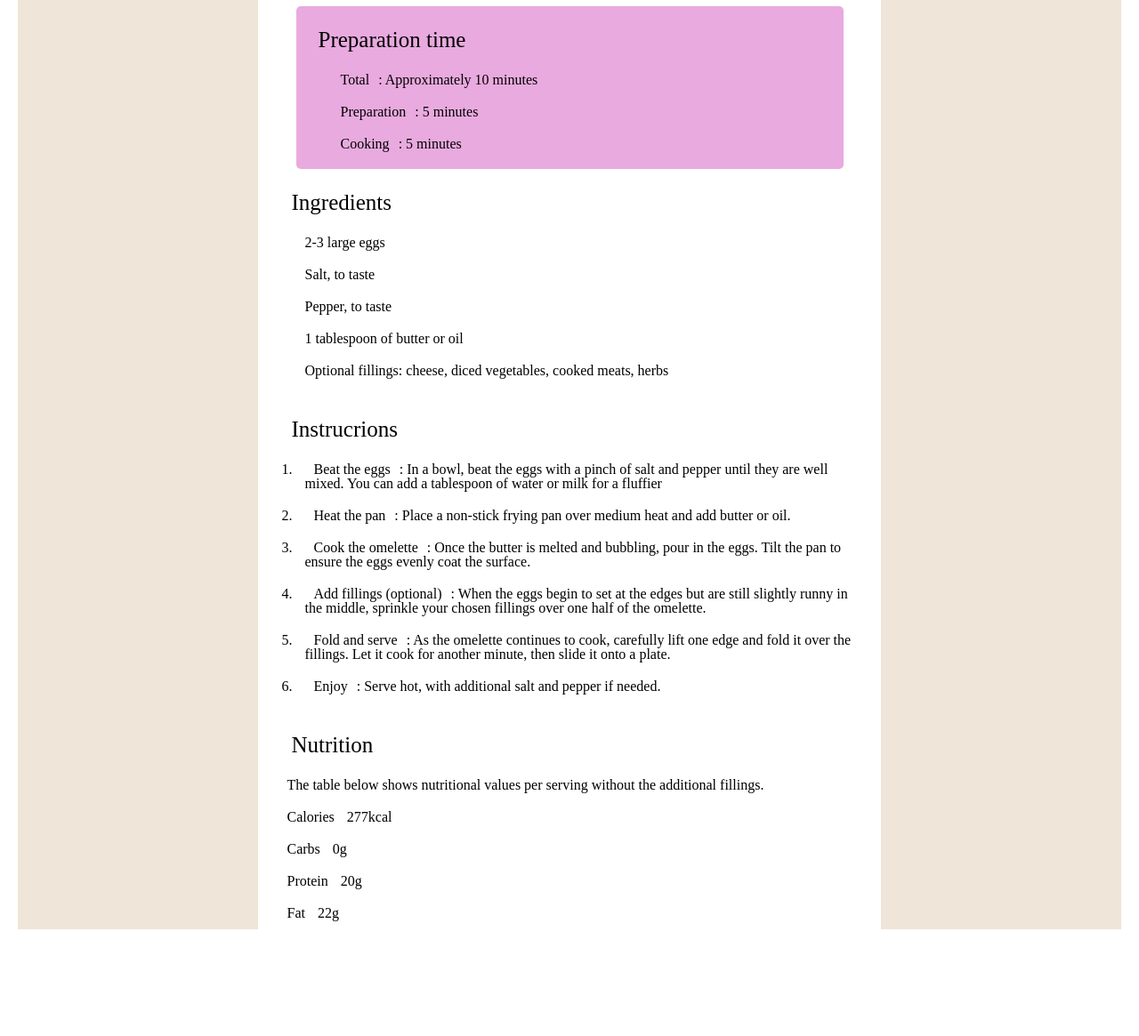
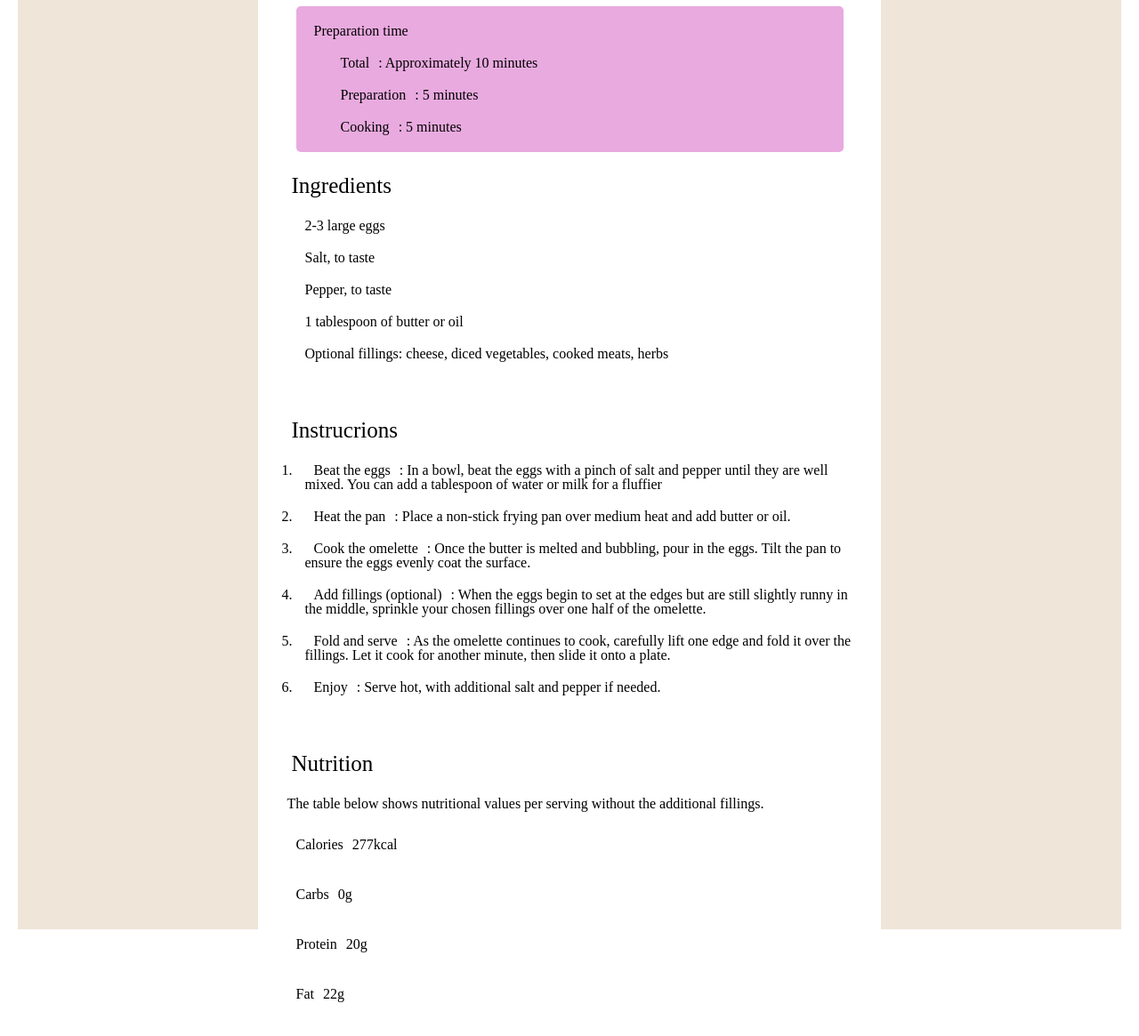
Before and after one commit to MxxPxn/recipe_page, a plain HTML site: page index.html in a window 1280 px wide. Shown: the part 495-1660 px from the top of the page at 89% size. Before the commit the page ends 1570 px from the top, so only its background shows below. Drawn offline with Linux system fonts and the light colour scheme.

Commit message:
just some changes

```diff
--- a/index.html
+++ b/index.html
@@ -28,7 +28,7 @@
                 </section>
 
                 <section class="content__preptime">
-                    <h2>Preparation time</h2>
+                    <h3>Preparation time</h3>
                     <ul class="content-list">
                         <li><span>Total</span>: Approximately 10 minutes</li>
                         <li><span>Preparation</span>: 5 minutes</li>
@@ -46,6 +46,7 @@
                         <li>Optional fillings: cheese, diced vegetables, cooked meats, herbs</li>
                     </ul>
                 </section>
+                <div class="content__divider"></div>
 
                 <section class="content__instruction">
                     <h2>Instrucrions</h2>
@@ -58,14 +59,21 @@
                         <li><span>Enjoy</span>: Serve hot, with additional salt and pepper if needed.</li>
                     </ol>
                 </section>
+                <div class="content__divider"></div>
 
                 <section class="content__nutrition">
                     <h2>Nutrition</h2>
                     <p>The table below shows nutritional values per serving without the additional fillings.</p>
-                    <p>Calories <span>277kcal</span></p>
-                    <p>Carbs <span>0g</span></p>
-                    <p>Protein <span>20g</span></p>
-                    <p>Fat <span>22g</span></p>
+
+                    <div class="nutrition-info">
+                        <p>Calories<span>277kcal</span></p>
+                        <div class="content__divider-nutrition"></div>
+                        <p>Carbs<span>0g</span></p>
+                        <div class="content__divider-nutrition"></div>
+                        <p>Protein<span>20g</span></p>
+                        <div class="content__divider-nutrition"></div>
+                        <p>Fat<span>22g</span></p>
+                    </div>
 
                 </section>
             </div>
```
